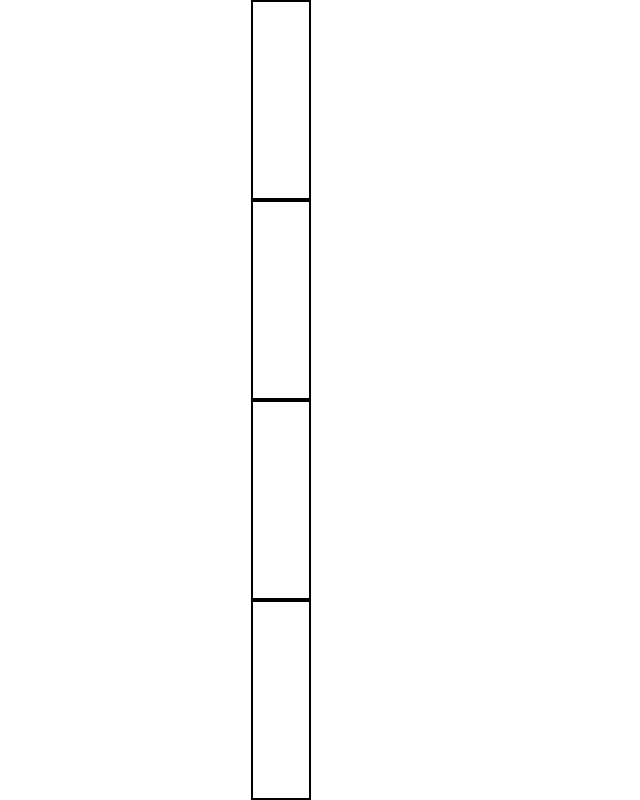
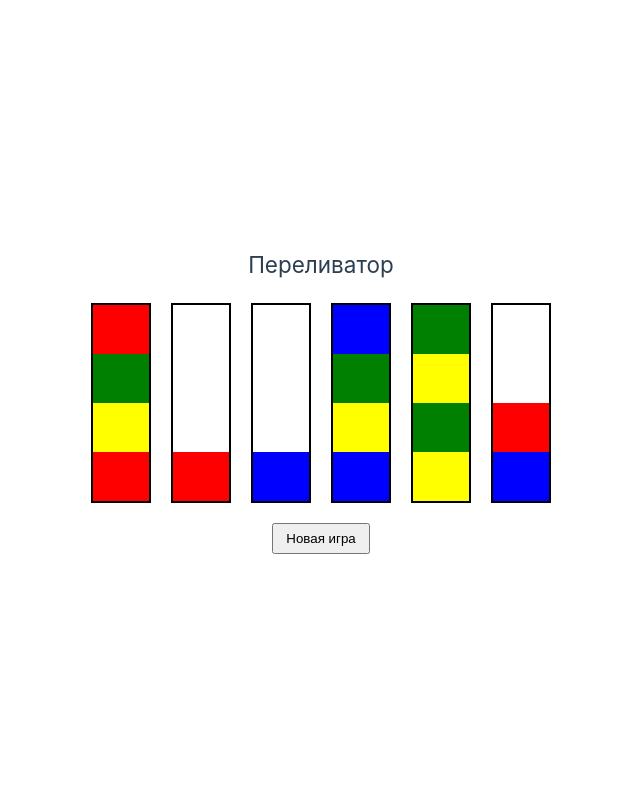
Before and after one commit to reznikovkg/vue-3-docker-compose, a Vue app in the folder vue/: page / in a window 1280 px wide. Shown: the top 800 px of the page, without its empty margins (319-959 px from the left). Built offline with nearby package versions, Linux system fonts and the light colour scheme.

Commit message:
Доработал переливание, добавил проверку победы, привел стили к SCSS

```diff
--- a/vue/src/assets/main.css
+++ b/vue/src/assets/main.css
@@ -1,8 +1,19 @@
 @import './base.css';
+
+html,
+body {
+  height: 100%;
+  margin: 0;
+}
+
+body {
+  display: flex;
+  justify-content: center;
+  align-items: center;
+}
 
 #project {
   max-width: 1280px;
-  margin: 0 auto;
   padding: 2rem;
   font-weight: normal;
 }
@@ -20,16 +31,3 @@ a,
     background-color: hsla(160, 100%, 37%, 0.2);
   }
 }
-
-@media (min-width: 1024px) {
-  body {
-    display: flex;
-    place-items: center;
-  }
-
-  #project {
-    display: grid;
-    grid-template-columns: 1fr 1fr;
-    padding: 0 2rem;
-  }
-}
--- a/vue/src/components/pages/Flask.vue
+++ b/vue/src/components/pages/Flask.vue
@@ -1,17 +1,32 @@
 <template>
-    <div class="flask" :class="{ 'flask--selected': isSelected }" @click="() => $emit('select')"></div>
+    <div class="flask" :class="{ 'flask--selected': isSelected }" @click="() => $emit('select')">
+        <div v-for="(layer, index) in layers" :key="index" class="flask__layer" :style="{ background: layer, height: layerHeight + '%' }"></div>
+    </div>
 </template>
 
 <script>
 export default {
     name: 'Flask',
     props: {
+        layers: {
+            type: Array,
+            required: true
+        },
+        maxLayers: {
+            type: Number,
+            required: true
+        },
         isSelected: {
             type: Boolean,
             default: false
         }
     },
-    emits: ['select']
+    emits: ['select'],
+    computed: {
+        layerHeight () {
+            return 100 / this.maxLayers
+        }
+    }
 }
 </script>
 
@@ -21,10 +36,16 @@ export default {
     height: 200px;
     border: 2px solid black;
     margin: 0 10px;
+    display: flex;
+    flex-direction: column-reverse;
     cursor: pointer;
 
     &--selected {
         border: 2px solid red;
     }
+
+    &__layer {
+        width: 100%;
+    }
 }
 </style>
--- a/vue/src/components/pages/IndexPage.vue
+++ b/vue/src/components/pages/IndexPage.vue
@@ -1,6 +1,16 @@
 <template>
-  <div>
-    <Flask v-for="(flask, index) in flasks" :key="index" :isSelected="selectedIndex === index" @select="() => selectFlask(index)" />
+  <div class="game">
+    <div class="game__content">
+      <h2>Переливатор</h2>
+
+      <div v-if="isFinished" class="game__win">Игра окончена!</div>
+
+      <div class="game__field">
+        <Flask v-for="(flask, index) in flasks" :key="index" :layers="flask" :maxLayers="MAX_LAYERS" :isSelected="selectedIndex === index" @select="() => selectFlask(index)" />
+      </div>
+
+      <button class="game__restart" @click="() => generateGame()">Новая игра</button>
+    </div>
   </div>
 </template>
 
@@ -9,58 +19,67 @@ import Flask from './Flask.vue'
 
 export default {
   name: 'IndexPage',
-  components: { Flask },
-  data() {
+  components: {
+    Flask
+  },
+  data () {
     return {
       flasks: [],
       selectedIndex: null,
       MAX_LAYERS: 4,
-      COLORS: ['red', 'blue', 'green', 'yellow']
+      COLORS: ['red', 'blue', 'green', 'yellow'],
+      isFinished: false
     }
   },
-  mounted() {
+  mounted () {
     this.generateGame()
   },
   methods: {
-    generateGame() {
+    generateGame () {
+      this.selectedIndex = null
+      this.isFinished = false
       this.flasks = []
 
-      const TOTAL = this.COLORS.length + 2
+      const allLayers = []
 
-      for (let i = 0; i < TOTAL; i++) {
+      for (let i = 0; i < this.COLORS.length; i++) {
+        for (let j = 0; j < this.MAX_LAYERS; j++) {
+          allLayers.push(this.COLORS[i])
+        }
+      }
+
+      for (let i = allLayers.length - 1; i > 0; i--) {
+        const j = Math.floor(Math.random() * (i + 1))
+        const temp = allLayers[i]
+        allLayers[i] = allLayers[j]
+        allLayers[j] = temp
+      }
+
+      const TOTAL_FLASKS = this.COLORS.length + 2
+
+      for (let i = 0; i < TOTAL_FLASKS; i++) {
         this.flasks.push([])
       }
 
-      const all = []
+      while (allLayers.length > 0) {
+        const randomIndex = Math.floor(Math.random() * TOTAL_FLASKS)
 
-      for (let i = 0; i < this.COLORS.length; i++) {
-        for (let j = 0; j < this.MAX_LAYERS; j++) {
-          all.push(this.COLORS[i])
-        }
-      }
-
-      for (let i = all.length - 1; i > 0; i--) {
-        const j = Math.floor(Math.random() * (i + 1))
-        const tmp = all[i]
-        all[i] = all[j]
-        all[j] = tmp
-      }
-
-      while (all.length > 0) {
-        const index = Math.floor(Math.random() * TOTAL)
-
-        if (this.flasks[index].length < this.MAX_LAYERS) {
-          this.flasks[index].push(all.pop())
+        if (this.flasks[randomIndex].length < this.MAX_LAYERS) {
+          const layer = allLayers.pop()
+          this.flasks[randomIndex].push(layer)
         }
       }
     },
 
     selectFlask (index) {
+      if (this.isFinished) return
+
       if (this.selectedIndex === null) {
         if (this.flasks[index].length === 0) return
         this.selectedIndex = index
         return
       }
+
       if (this.selectedIndex === index) {
         this.selectedIndex = null
         return
@@ -77,12 +96,68 @@ export default {
       if (from.length === 0) return
       if (to.length >= this.MAX_LAYERS) return
 
-      const layer = from.pop()
-      to.push(layer)
+      const topColor = from[from.length - 1]
+
+      if (to.length > 0) {
+        const targetTop = to[to.length - 1]
+        if (targetTop !== topColor) return
+      }
+
+      let count = 0
+
+      for (let i = from.length - 1; i >= 0; i--) {
+        if (from[i] === topColor) count++
+        else break
+      }
+
+      const freeSpace = this.MAX_LAYERS - to.length
+      const moveCount = count > freeSpace ? freeSpace : count
+
+      for (let i = 0; i < moveCount; i++) {
+        to.push(from.pop())
+      }
+
+      if (this.checkWin()) this.isFinished = true
+    },
+
+    checkWin () {
+      for (let i = 0; i < this.flasks.length; i++) {
+        const flask = this.flasks[i]
+
+        if (flask.length === 0) continue
+        if (flask.length !== this.MAX_LAYERS) return false
+
+        const color = flask[0]
+
+        for (let j = 0; j < flask.length; j++) {
+          if (flask[j] !== color) return false
+        }
+      }
+
+      return true
     }
   }
 }
 </script>
 
-<style scoped>
+<style scoped lang="scss">
+.game {
+  text-align: center;
+
+  &__field {
+    display: flex;
+    justify-content: center;
+    margin: 20px 0;
+  }
+
+  &__restart {
+    padding: 6px 12px;
+    cursor: pointer;
+  }
+
+  &__win {
+    color: green;
+    margin-bottom: 10px;
+  }
+}
 </style>
```
